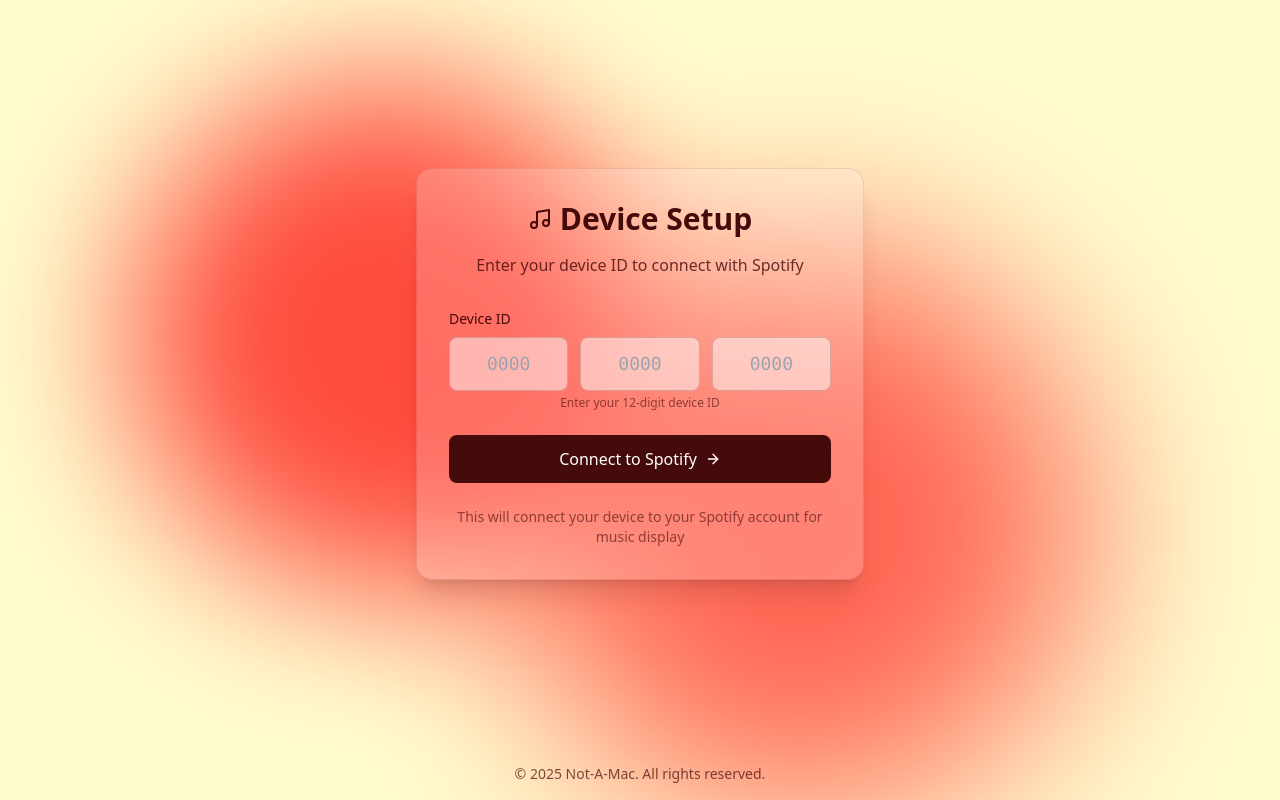
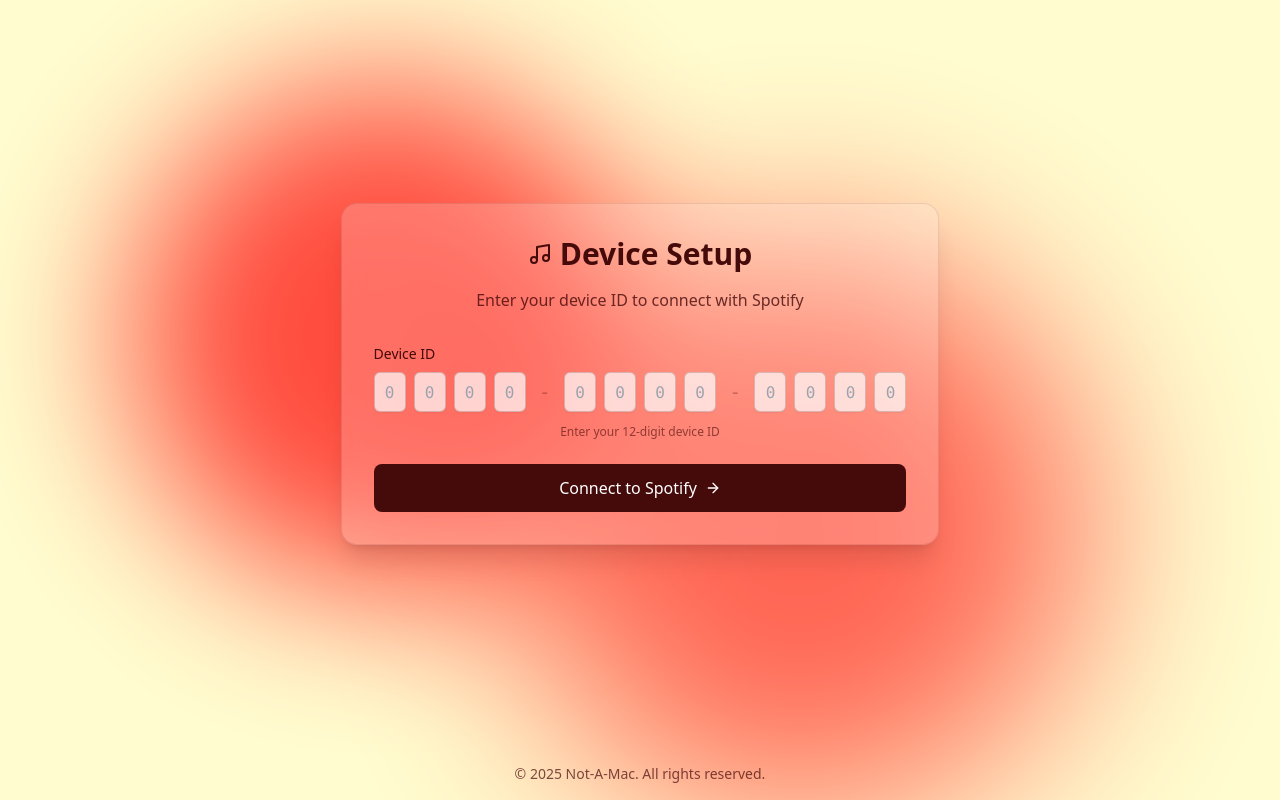
Before and after one commit to NeoDiuZ/not-a-mac, a Next.js app: page /setup in a window 1280 px wide. Built offline with nearby package versions, Linux system fonts and the light colour scheme.

Commit message:
12 digit boxes divided into 3 sections

```diff
--- a/app/setup/page.js
+++ b/app/setup/page.js
@@ -4,21 +4,21 @@
 import { Music, ArrowRight } from 'lucide-react';
 
 export default function Setup() {
-  const [deviceId, setDeviceId] = useState(['', '', '']);
+  const [deviceId, setDeviceId] = useState(Array(12).fill(''));
   const [isLoading, setIsLoading] = useState(false);
   const [error, setError] = useState('');
   const router = useRouter();
-  const inputRefs = [useRef(null), useRef(null), useRef(null)];
+  const inputRefs = Array(12).fill(0).map(() => useRef(null));
 
   const handleInputChange = (index, value) => {
     if (!/^\d*$/.test(value)) return;
 
     const newDeviceId = [...deviceId];
-    newDeviceId[index] = value;
+    newDeviceId[index] = value.slice(0, 1); // Only take the first digit
     setDeviceId(newDeviceId);
 
     // Auto-focus to next input when this one is filled
-    if (value.length === 4 && index < 2) {
+    if (value && index < 11) {
       inputRefs[index + 1].current.focus();
     }
   };
@@ -27,6 +27,10 @@
     // Move to previous input on backspace if current input is empty
     if (e.key === 'Backspace' && deviceId[index] === '' && index > 0) {
       inputRefs[index - 1].current.focus();
+    } else if (e.key === 'ArrowLeft' && index > 0) {
+      inputRefs[index - 1].current.focus();
+    } else if (e.key === 'ArrowRight' && index < 11) {
+      inputRefs[index + 1].current.focus();
     }
   };
 
@@ -84,7 +88,7 @@
 
       {/* Content */}
       <div className="relative z-10 flex-1 flex flex-col items-center justify-center p-4">
-        <div className="bg-white/20 backdrop-blur-md p-8 rounded-2xl shadow-xl max-w-md w-full border border-red-950/10">
+        <div className="bg-white/20 backdrop-blur-md p-8 rounded-2xl shadow-xl w-fit mx-auto border border-red-950/10">
           <div className="text-center mb-8">
             <div className="inline-flex items-center space-x-2 mb-4">
               <Music className="w-6 h-6 text-red-950" />
@@ -100,24 +104,35 @@
               <label htmlFor="deviceId" className="block text-sm font-medium mb-2">
                 Device ID
               </label>
-              <div className="flex space-x-3 justify-center">
-                {[0, 1, 2].map((index) => (
-                  <div key={index} className="w-full">
+              <div className="flex justify-center items-center gap-4 flex-wrap">
+                {[0, 4, 8].map((groupStart, i) => (
+                  <React.Fragment key={groupStart}>
+                    {i > 0 && <span className="text-red-950/30 text-xl">-</span>}
+                    <div className="flex gap-2">
+                      {Array(4).fill(0).map((_, j) => {
+                        const index = groupStart + j;
+                        return (
                           <input
+                            key={index}
                             ref={inputRefs[index]}
                             type="text"
-                      maxLength={4}
+                            inputMode="numeric"
+                            pattern="[0-9]*"
+                            maxLength={1}
                             value={deviceId[index]}
                             onChange={(e) => handleInputChange(index, e.target.value)}
                             onKeyDown={(e) => handleKeyDown(index, e)}
-                      placeholder="0000"
-                      className="w-full px-2 py-3 rounded-lg bg-white/50 border border-red-950/20 focus:border-red-950/40 focus:outline-none text-center font-mono text-lg"
+                            placeholder="0"
+                            className="w-8 h-10 text-center font-mono text-base rounded-md bg-white/70 border border-red-950/20 focus:border-red-950/60 focus:ring-1 focus:ring-red-950/30 focus:outline-none shadow-sm"
                             disabled={isLoading}
                           />
+                        );
+                      })}
                     </div>
+                  </React.Fragment>
                 ))}
               </div>
-              <p className="mt-1 text-xs text-center text-red-950/60">Enter your 12-digit device ID</p>
+              <p className="mt-3 text-xs text-center text-red-950/60">Enter your 12-digit device ID</p>
               {error && <p className="mt-2 text-red-600 text-sm text-center">{error}</p>}
             </div>
 
@@ -136,12 +151,6 @@
               )}
             </button>
           </form>
-
-          <div className="mt-6 text-center text-sm text-red-950/60">
-            <p>
-              This will connect your device to your Spotify account for music display
-            </p>
-          </div>
         </div>
       </div>
 
```
Lines whose indentation alone changed are shown as unchanged.
